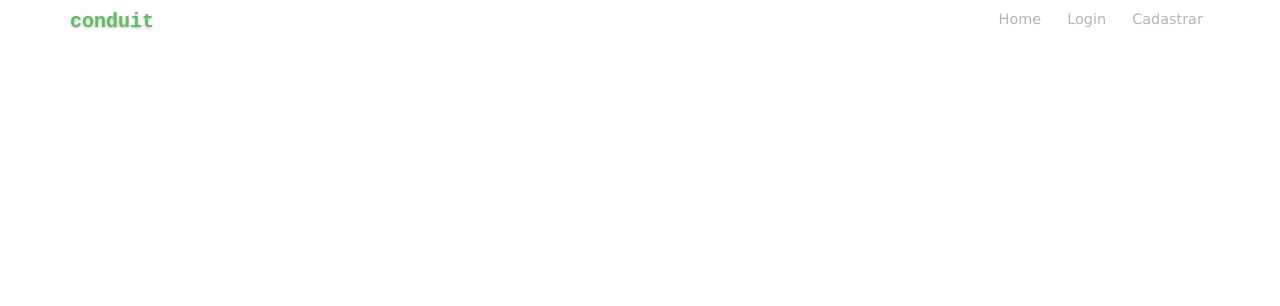
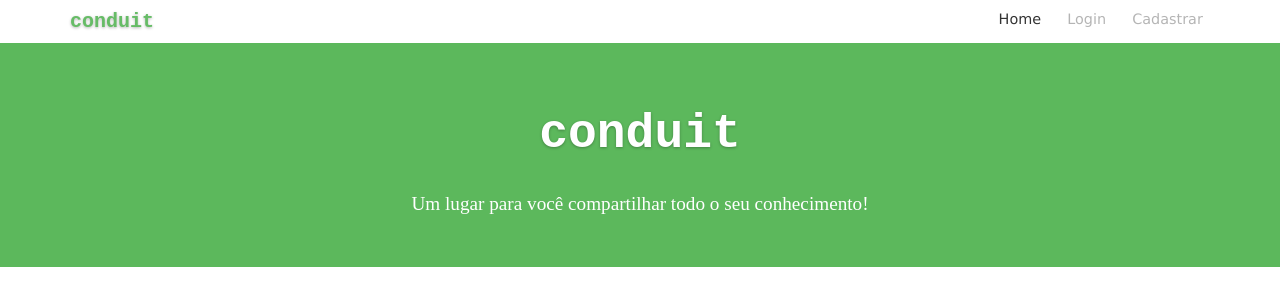
Before and after one commit to maiconm/conduit-vue, a Vue app: page /home in a window 1280 px wide. Shown: the top 306 px of the page. Built offline with nearby package versions, Linux system fonts and the light colour scheme.

Commit message:
Configura a classe do link para a rota ativa na barra superior.

```diff
--- a/src/components/Header.vue
+++ b/src/components/Header.vue
@@ -9,7 +9,7 @@
       </router-link>
       <div class="float-right">
         <router-link
-          to="/"
+          to="/home"
           class="menu"
         >
           Home
@@ -58,4 +58,7 @@
   .float-right {
     float: right;
   }
+  .menu.active {
+    color: #000000cc;
+  }
 </style>
--- a/src/main.js
+++ b/src/main.js
@@ -9,6 +9,7 @@ import { routes } from './routes'
 
 const router = new VueRouter({
   routes,
+  linkActiveClass: 'active',
   mode: 'history'
 })
 
--- a/src/routes.js
+++ b/src/routes.js
@@ -2,7 +2,7 @@ import Home from './components/Home'
 import Auth from './components/Auth'
 export const routes = [
   {
-    path: '',
+    path: '/home',
     component: Home,
   },
   {
@@ -13,4 +13,8 @@ export const routes = [
     path: '/register',
     component: Auth,
   },
+  {
+    path: '',
+    redirect: '/home',
+  }
 ]
```
